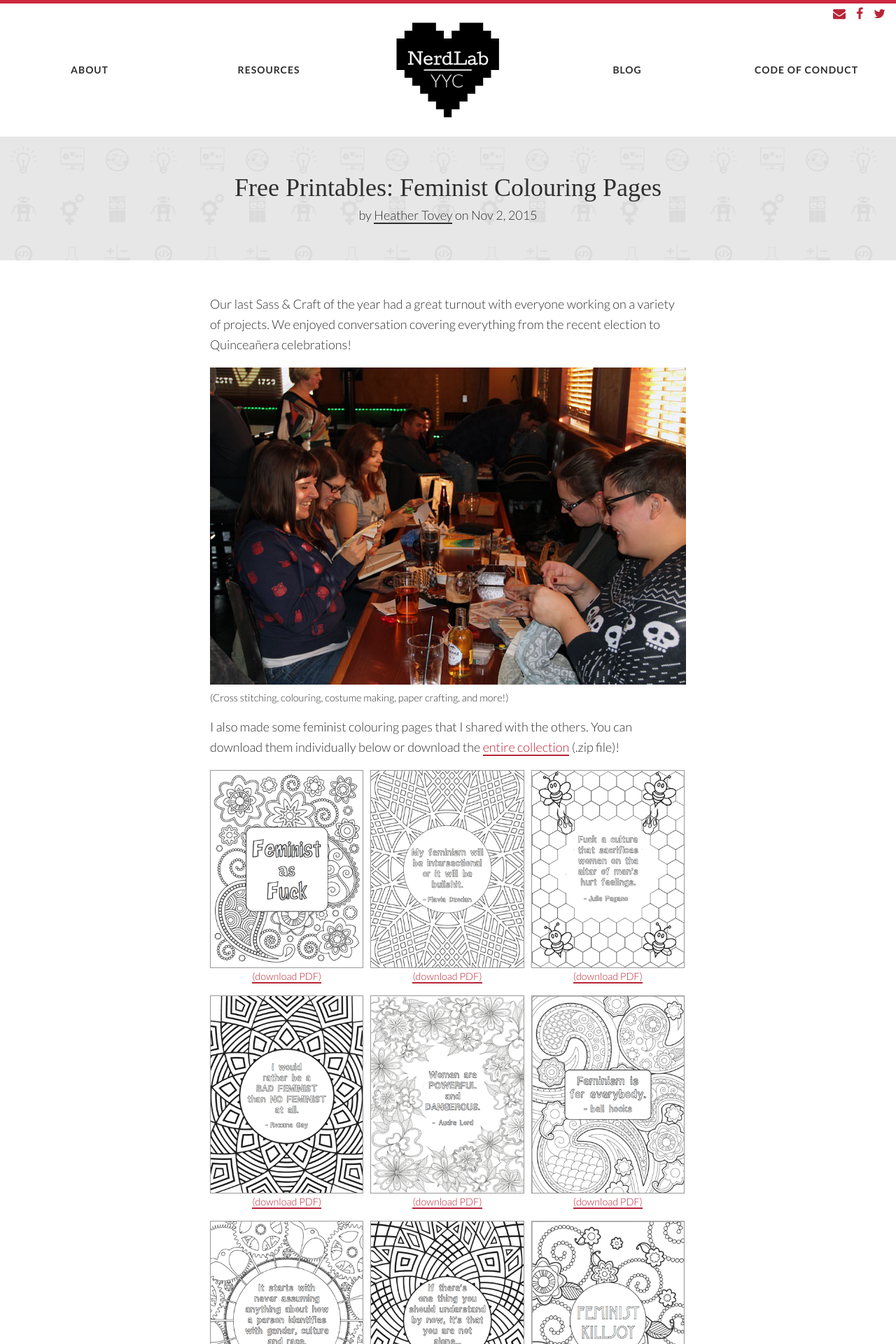
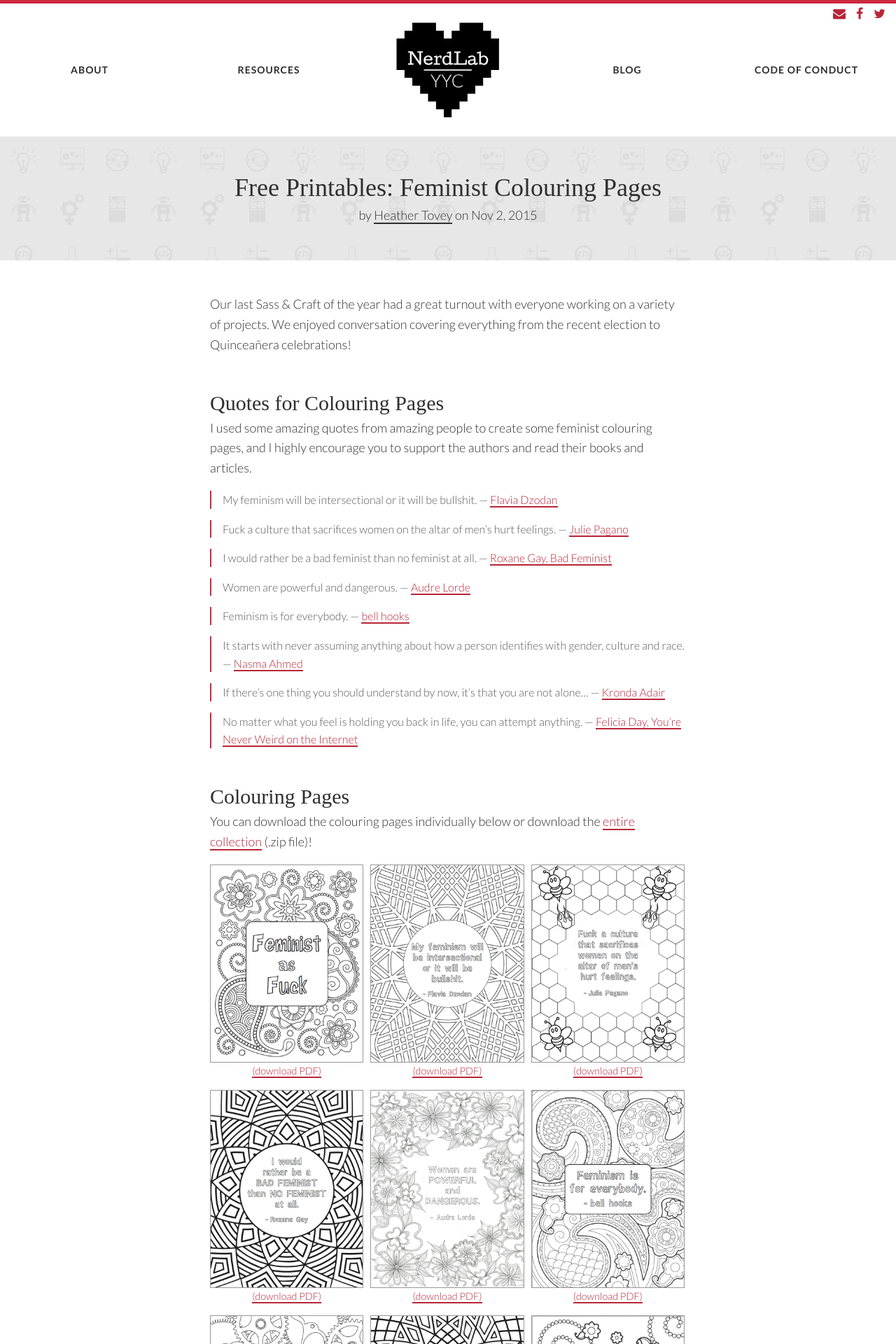
Before and after one commit to nerdlabyyc/nerdlabyyc.github.io, a Jekyll site: the page built from _posts/2015-11-02-free-printable-feminist-colouring-pages.md, in a window 1280 px wide. Shown: the top 1920 px of the page at 70% size. Built offline with Jekyll 4.4.1, drawn with Linux system fonts in a browser that asks for light colours; nearby versions of some CDN libraries; some web fonts are replaced.

Commit message:
Update feminist colouring page post

```diff
--- a/_posts/2015-11-02-free-printable-feminist-colouring-pages.md
+++ b/_posts/2015-11-02-free-printable-feminist-colouring-pages.md
@@ -10,16 +10,37 @@ author-link: http://twitter.com/hrtovey
 
 Our last Sass & Craft of the year had a great turnout with everyone working on a variety of projects. We enjoyed conversation covering everything from the recent election to Quinceañera celebrations!
 
-<div class="post-image">
-	<img srcset="{{site.baseurl}}/img/posts/20151102/sasscraft--small.jpg 320w,
-		{{site.baseurl}}/img/posts/20151102/sasscraft--medium.jpg 480w,
-		{{site.baseurl}}/img/posts/20151102/sasscraft--large.jpg 680w"
-		src="{{site.baseurl}}/img/posts/20151102/sasscraft--large.jpg"
-		alt="NerdLab YYC community members working on their crafts at Oak Tree Tavern.">
-	<div class="small-text image-caption">(Cross stitching, colouring, costume making, paper crafting, and more!)</div>
-</div>
+## Quotes for Colouring Pages
 
-I also made some feminist colouring pages that I shared with the others. You can download them individually below or download the [entire collection]({{site.baseurl}}/assets/femcolour/feminist_colouring_pages.zip) (.zip file)!
+I used some amazing quotes from amazing people to create some feminist colouring pages, and I highly encourage you to support the authors and read their books and articles.
+
+> My feminism will be intersectional or it will be bullshit.
+ — [Flavia Dzodan](http://tigerbeatdown.com/2011/10/10/my-feminism-will-be-intersectional-or-it-will-be-bullshit/)
+
+> Fuck a culture that sacrifices women on the altar of men's hurt feelings.
+ — [Julie Pagano](http://firebe.es/archive/2014/08/19/fuck-your-culture-in-cross-stitch/)
+
+> I would rather be a bad feminist than no feminist at all.
+ — [Roxane Gay, Bad Feminist](http://www.roxanegay.com/bad-feminist/)
+
+> Women are powerful and dangerous.
+ — [Audre Lorde](http://alp.org/about-audre-lorde)
+
+> Feminism is for everybody.
+ — [bell hooks](http://www.bellhooksinstitute.com/)
+
+> It starts with never assuming anything about how a person identifies with gender, culture and race.
+ — [Nasma Ahmed](https://modelviewculture.com/pieces/where-are-you-really-from-microaggressions-and-making-tech-meetups-safe)
+
+> If there's one thing you should understand by now, it's that you are not alone...
+ — [Kronda Adair](https://modelviewculture.com/pieces/dear-marginalized-people-coming-into-tech)
+
+> No matter what you feel is holding you back in life, you can attempt anything.
+— [Felicia Day, You're Never Weird on the Internet](http://feliciadaybook.com/)
+
+## Colouring Pages
+
+You can download the colouring pages individually below or download the [entire collection]({{site.baseurl}}/assets/femcolour/feminist_colouring_pages.zip) (.zip file)!
 
 <ul class="grid">
 	<li class="post-image grid--one-third">
@@ -40,9 +61,9 @@ I also made some feminist colouring pages that I shared with the others. You can
 		<div class="small-text text-align-center image-caption">
 		<a href="{{site.baseurl}}/assets/femcolour/roxane-gay.pdf">(download PDF)</a></div>
 	</li><li class="post-image grid--one-third">
-		<img class="align-center image--border" src="{{site.baseurl}}/img/posts/20151102/audre_lord.png">
+		<img class="align-center image--border" src="{{site.baseurl}}/img/posts/20151102/audre_lorde.png">
 		<div class="small-text text-align-center image-caption">
-		<a href="{{site.baseurl}}/assets/femcolour/audre-lord.pdf">(download PDF)</a></div>
+		<a href="{{site.baseurl}}/assets/femcolour/audre-lorde.pdf">(download PDF)</a></div>
 	</li><li class="post-image grid--one-third">
 		<img class="align-center image--border" src="{{site.baseurl}}/img/posts/20151102/bell_hooks.png">
 		<div class="small-text text-align-center image-caption">
--- a/_sass/_typography.scss
+++ b/_sass/_typography.scss
@@ -59,18 +59,17 @@ h3 {
 
 }
 
-.blockquote {
-        margin: 0 0 1em;
-    padding: 2em 1.5em;
-    border-top: 2px solid $brand-color;
+
+blockquote {
+    margin: 0 0 1em;
+    padding: 0 0 0 1rem;
+    border-left: 2px solid $brand-color;
     color: rgba(47,47,47,0.8);
     font-size: 14px;
-    border-bottom: 2px solid $brand-color;
 }
 
 @media (min-width: 680px) {
-    .blockquote {
-        padding: 2em 5em;
+    blockquote {
         font-size:16px;
     }
 }
```
Also changed, not shown: img/posts/20151102/audre_lord.png (deleted), img/posts/20151102/audre_lorde.png (added), 1 other file.
